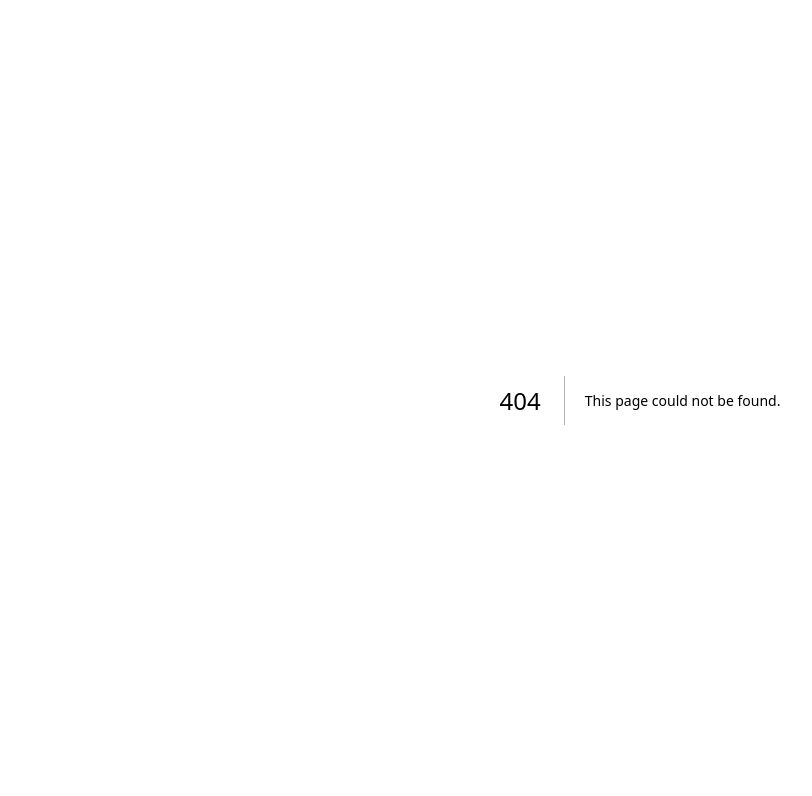
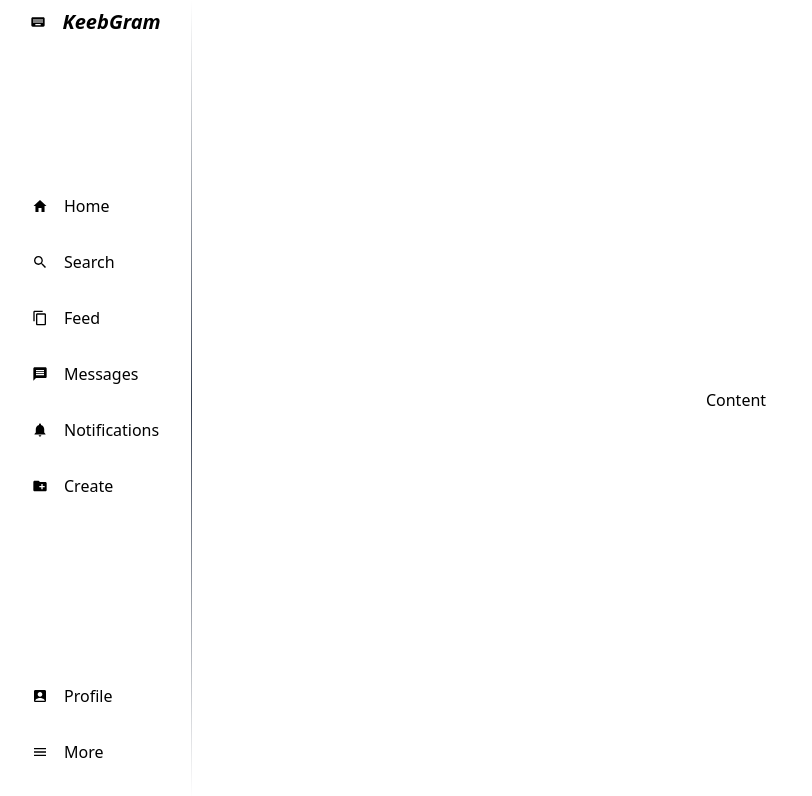
Before and after one commit to vsingh57seneca/KeebGram, a Next.js app in the folder frontend/: page /feed in a window 1280 px wide. Before the commit this address had no page. Shown: the top 796 px of the page, without its empty margins (0-812 px from the left). Built offline with nearby package versions, Linux system fonts and the light colour scheme.

Commit message:
Added minor edits to Navbar

```diff
--- a/frontend/package.json
+++ b/frontend/package.json
@@ -9,9 +9,10 @@
     "lint": "next lint"
   },
   "dependencies": {
+    "next": "14.2.3",
     "react": "^18",
     "react-dom": "^18",
-    "next": "14.2.3"
+    "react-icons": "^5.2.1"
   },
   "devDependencies": {
     "postcss": "^8",
--- /dev/null
+++ b/frontend/src/components/NavBar.jsx
@@ -0,0 +1,87 @@
+import {
+  IoMdHome,
+  IoMdSearch,
+  IoMdNotifications,
+  IoMdMenu,
+} from "react-icons/io";
+import {
+  MdContentCopy,
+  MdMessage,
+  MdCreateNewFolder,
+  MdAccountBox,
+  MdKeyboard,
+} from "react-icons/md";
+import UpwardDowndrop from "./UpwardDowndrop";
+import { useState, useRef, useEffect } from "react";
+
+const NavBar = () => {
+  const [morePanelOpen, setMorePanelOpen] = useState(false);
+  const morePanelRef = useRef(null);
+
+  const handleClickOutside = (e) => {
+    if (morePanelRef.current && !morePanelRef.current.contains(e.target)) {
+      setMorePanelOpen(false);
+    }
+  };
+
+  useEffect(() => {
+    document.addEventListener("mousedown", handleClickOutside);
+    return () => {
+      document.removeEventListener("mousedown", handleClickOutside);
+    };
+  }, []);
+
+  return (
+    <ul className="md:flex flex-col justify-between h-full w-full hidden select-none">
+      <label className="flex items-center justify-center">
+        <MdKeyboard className="flex justify-center"/>
+        <li className="ml-4 text-xl italic font-semibold cursor-pointer hidden lg:block">
+          KeebGram
+        </li>
+      </label>
+      <ul className="p-4 space-y-2 text-md">
+        <li className="flex items-center px-2 py-3 hover:bg-gray-300 rounded transition-all duration-300 ease-in-out cursor-pointer lg:w-full w-fit">
+          <IoMdHome className="lg:mr-4" />
+          <label className="lg:block hidden">Home</label>
+        </li>
+        <li className="flex items-center px-2 py-3 hover:bg-gray-300 rounded transition-all duration-300 ease-in-out cursor-pointer lg:w-full w-fit">
+          <IoMdSearch className="lg:mr-4" />
+          <label className="lg:block hidden">Search</label>
+        </li>
+        <li className="flex items-center px-2 py-3 hover:bg-gray-300 rounded transition-all duration-300 ease-in-out cursor-pointer lg:w-full w-fit">
+          <MdContentCopy className="lg:mr-4" />
+          <label className="lg:block hidden">Feed</label>
+        </li>
+        <li className="flex items-center px-2 py-3 hover:bg-gray-300 rounded transition-all duration-300 ease-in-out cursor-pointer lg:w-full w-fit">
+          <MdMessage className="lg:mr-4" />
+          <label className="lg:block hidden">Messages</label>
+        </li>
+        <li className="flex items-center px-2 py-3 hover:bg-gray-300 rounded transition-all duration-300 ease-in-out cursor-pointer lg:w-full w-fit">
+          <IoMdNotifications className="lg:mr-4" />
+          <label className="lg:block hidden">Notifications</label>
+        </li>
+        <li className="flex items-center px-2 py-3 hover:bg-gray-300 rounded transition-all duration-300 ease-in-out cursor-pointer lg:w-full w-fit">
+          <MdCreateNewFolder className="lg:mr-4" />
+          <label className="lg:block hidden">Create</label>
+        </li>
+      </ul>
+      <ul className="p-4 space-y-2 text-md">
+        <li className="flex items-center px-2 py-3 hover:bg-gray-300 rounded transition-all duration-300 ease-in-out cursor-pointer lg:w-full w-fit">
+          <MdAccountBox className="lg:mr-4" />
+          <label className="lg:block hidden">Profile</label>
+        </li>
+        <li
+          className="flex items-center px-2 py-3 hover:bg-gray-300 rounded transition-all duration-300 ease-in-out cursor-pointer lg:w-full w-fit"
+          onClick={(e) => setMorePanelOpen(!morePanelOpen)}
+          ref={morePanelRef}
+        >
+          <IoMdMenu className="lg:mr-4" />
+          <label className="lg:block hidden">More</label>
+          <UpwardDowndrop morePanelOpen={morePanelOpen} />
+        </li>
+      </ul>
+    </ul>
+  );
+};
+
+export default NavBar;
--- /dev/null
+++ b/frontend/src/components/UpwardDowndrop.jsx
@@ -0,0 +1,25 @@
+import React from "react";
+import { MdLogout, MdSettings } from "react-icons/md";
+
+const UpwardDowndrop = ({ morePanelOpen }) => {
+  return (
+    <div
+      className={`absolute border rounded mb-[12%] ml-8 z-10 p-1 bg-gray-50 ${
+        !morePanelOpen ? "hidden" : "block select-none"
+      }`}
+    >
+      <ul>
+        <li className="p-4 flex items-center hover:bg-gray-200 transition-all duration-300 ease-in-out rounded">
+          <MdSettings className="mr-4" />
+          Settings
+        </li>
+        <li className="p-4 flex items-center hover:bg-gray-200 transition-all duration-300 ease-in-out rounded">
+          <MdLogout className="mr-4" />
+          Logout
+        </li>
+      </ul>
+    </div>
+  );
+};
+
+export default UpwardDowndrop;
--- /dev/null
+++ b/frontend/src/pages/feed/index.jsx
@@ -0,0 +1,20 @@
+import NavBar from '@/components/NavBar'
+import React from 'react'
+
+const index = () => {
+  return (
+    <>
+        <div className="min-h-screen bg-white text-black">
+          <div className="flex">
+            <div className="w-fit m-2">
+              <NavBar />
+            </div>
+            <div className="w-px min-h-screen bg-gradient-to-b from-white via-gray-700 to-white hidden md:block"></div>
+            <div className="m-4 w-full flex justify-center items-center">Content</div>
+          </div>
+        </div>
+    </>
+  )
+}
+
+export default index
--- a/frontend/src/pages/index.js
+++ b/frontend/src/pages/index.js
@@ -1,9 +1,9 @@
 import Image from "next/image";
 import { Inter } from "next/font/google";
-
-const inter = Inter({ subsets: ["latin"] });
+import { useRouter } from "next/router";
 
 export default function Home() {
+  const router = useRouter();
   return (
     <>
       <div className="min-h-screen flex items-center bg-white text-black">
@@ -14,14 +14,14 @@ export default function Home() {
               src="/images/landing-page/custom-keycap.png"
               width={450}
               height={150}
-              priority
+              fetchPriority="high"
             />
           </div>
           <div className="lg:col-span-1 col-span-2 p-12 mx-12 text-center lg:w-fit space-y-3 border">
             <h1 className="font-bold text-lg">Welcome to KeebGram</h1>
             <p className="text-sm">Login to continue</p>
             <div className="text-left">
-              <label className="font-semibold" for="username">Username</label>
+              <label className="font-semibold" htmlFor="username">Username</label>
               <input
                 class="shadow appearance-none border rounded w-full py-2 px-3 text-gray-700 leading-tight focus:outline-none focus:shadow-outline"
                 id="username"
@@ -30,25 +30,27 @@ export default function Home() {
               />
             </div>
             <div className="text-left">
-              <label className="font-semibold" for="password">Password</label>
+              <label className="font-semibold" htmlFor="password">Password</label>
               <input
-                class="shadow appearance-none border rounded w-full py-2 px-3 text-gray-700 leading-tight focus:outline-none focus:shadow-outline"
+                className="shadow appearance-none border rounded w-full py-2 px-3 text-gray-700 leading-tight focus:outline-none focus:shadow-outline"
                 id="password"
                 type="password"
                 placeholder="***************"
               />
             </div>
             <div>
-              <button className="text-white bg-blue-300 hover:bg-blue-500 py-2 px-4 rounded w-full hover:shadow-md">
+              <button className="text-white bg-blue-300 hover:bg-blue-500 py-2 px-4 rounded w-full hover:shadow-md transition-all duration-300 ease-in-out" onClick={(e) => {
+                router.push('/feed');
+              }}>
                 Sign in
               </button>
-              <a class="text-xs text-blue-500 hover:text-blue-800" href="#">
+              <a className="text-xs text-blue-500 hover:text-blue-800 transition-all duration-300 ease-in-out" href="#">
                 Forgot Password?
               </a>
             </div>
-            <hr class="h-px my-8 bg-gray-200 border-0 dark:bg-gray-300" />
+            <hr className="h-px my-8 bg-gray-200 border-0 dark:bg-gray-300" />
             <h1 className="text-xs italic">Dont have an account?</h1>
-            <button className="text-white bg-green-300 hover:bg-green-500 py-2 px-4 rounded w-full hover:shadow-md">
+            <button className="text-white bg-green-300 hover:bg-green-500 py-2 px-4 rounded w-full hover:shadow-md transition-all duration-300 ease-in-out">
               Create Account
             </button>
           </div>
```
Also changed, not shown: 1 other file (tests, documents, lock files or other folders).
